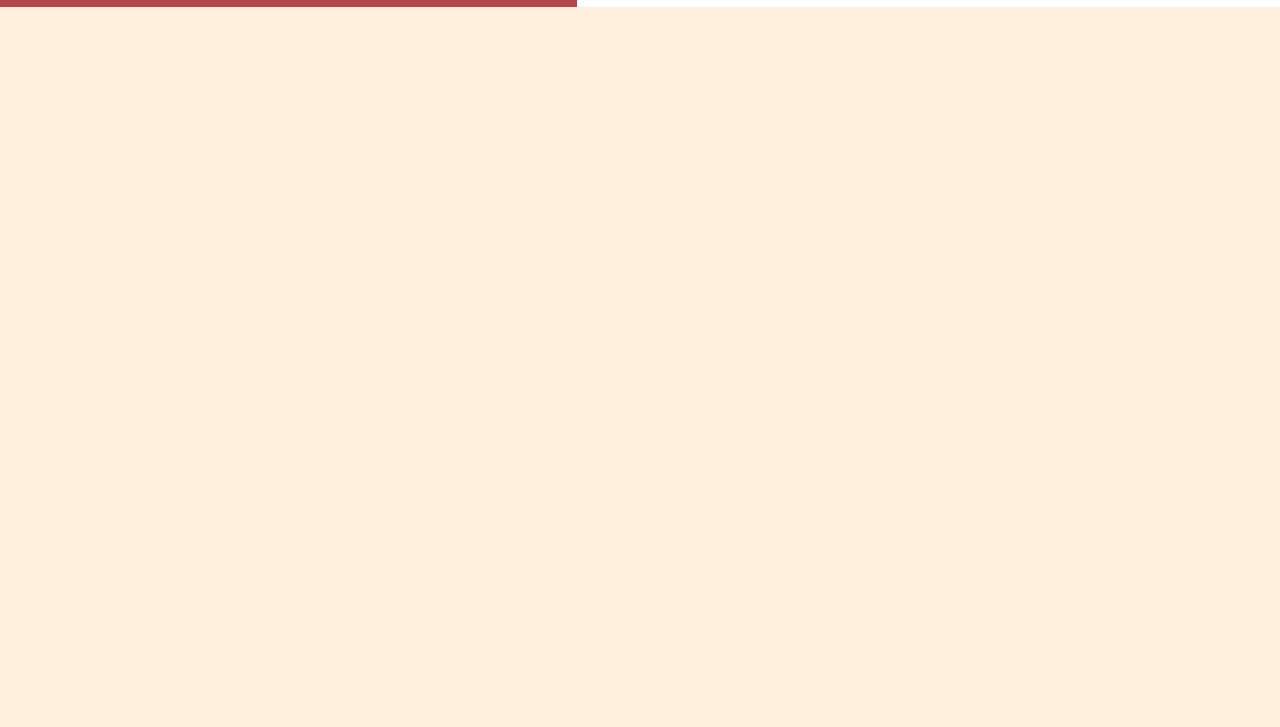
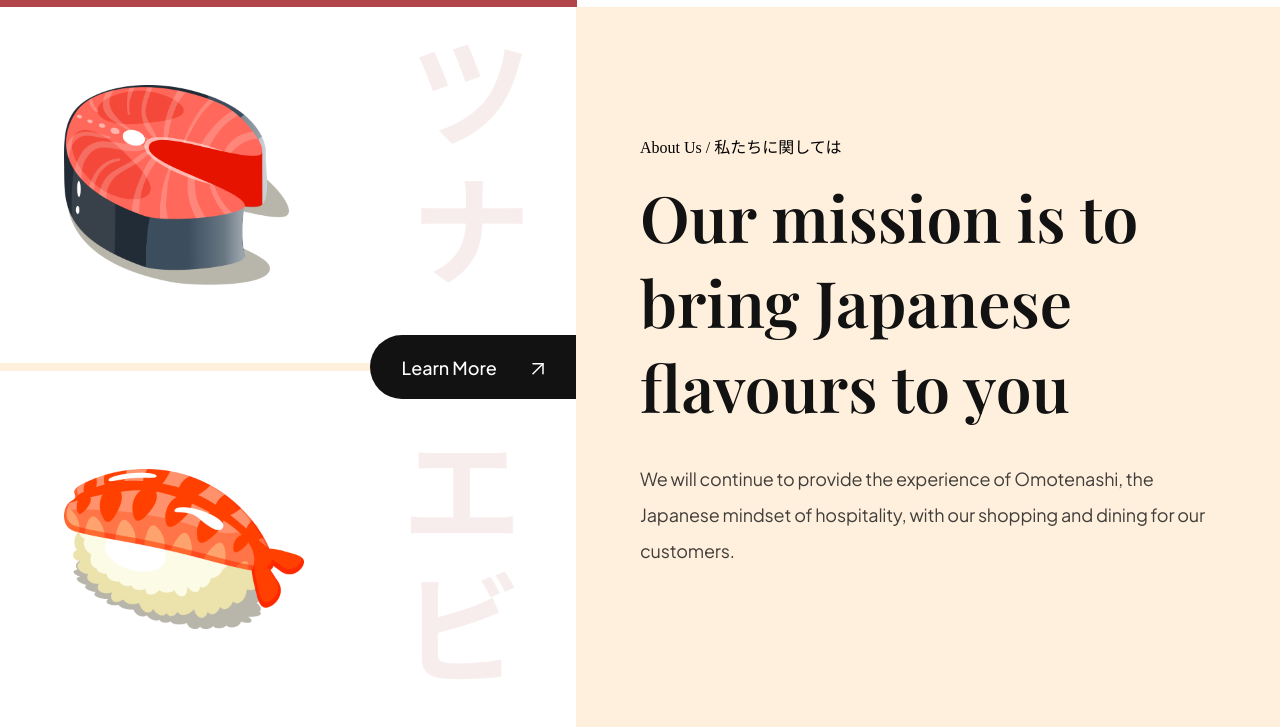
Before and after one commit to matiscalella/sushi-app, a website built with Vite: page index.html in a window 1280 px wide. Shown: the part 781-1508 px from the top of the page. Before the commit the page ends 800 px from the top, so only its background shows below. Built offline with nearby package versions, Linux system fonts and the light colour scheme.

Commit message:
Added About Us section with css stylesheet

```diff
--- a/css/sections/about.css
+++ b/css/sections/about.css
@@ -0,0 +1,71 @@
+.about-us {
+    display: flex;
+    min-height: 720px;
+    overflow: hidden;
+}
+
+.about-us__image {
+    flex: 1;
+    display: flex;
+    flex-direction: column;
+    justify-content: center;
+    background: var(--color-white);
+    position: relative;
+}
+
+.about-us__image div {
+    padding: 32px 64px;
+    flex: 1;
+    display: flex;
+    align-items: center;
+    background-position: center;
+    background-repeat: no-repeat;
+    background-size: contain;
+}
+
+.about-us__image-sushi3 {
+    border-bottom: 8px solid var(--color-creamson);
+    background-image: url("../../assets/about_bg1.png");
+}
+
+.about-us__image-sushi2 {
+    background-image: url("../../assets/about_bg2.png");
+}
+
+.about-us__image-sushi3 img {
+    width: 225px;
+    height: 200px;
+}
+.about-us__image-sushi2 img {
+    width: 240px;
+    height: 160px;
+}
+
+.about-us__button {
+    position: absolute;
+    right: 0;
+    padding: 12px 32px;
+    min-height: 64px;
+    background: var(--secondary-color);
+    border-radius: 32px 0 0 32px;
+    border: 0;
+    outline: 0;
+    color: #fff;
+    font-family: var(--plus-jakarta-sans);
+    font-weight: 500;
+    font-size: 18px;
+    line-height: 23px;
+    cursor: pointer
+}
+
+.about-us__button img {
+    object-fit: contain;
+    margin-left: 32px;
+}
+.about-us__content {
+    padding: 64px;
+    flex: 1;
+    display: flex;
+    justify-content: center;
+    flex-direction: column;
+}
--- a/index.html
+++ b/index.html
@@ -83,8 +83,24 @@
 
   </section>
 
-  <section class="hero">
-
+  <section class="about-us" id="about-us">
+    <div class="about-us__image">
+      <div class="about-us__image-sushi3">
+        <img src="assets/sushi-3.png" alt="sushi">
+      </div>
+      <button class="about-us__button">
+        Learn More
+        <img src="assets/arrow-up-right.svg" alt="learn more">
+      </button>
+      <div class="about-us__image-sushi2">
+        <img src="assets/sushi-2.png" alt="sushi">
+      </div>
+    </div>
+    <div class="about-us__content">
+        <p class="sushi__subtitble">About Us / 私たちに関しては</p>
+        <h3 class="sushi__title">Our mission is to bring Japanese flavours to you</h3>
+        <p class="sushi__description">We will continue to provide the experience of Omotenashi, the Japanese mindset of hospitality, with our shopping and dining for our customers.</p>
+      </div>
   </section>
 
 
```
